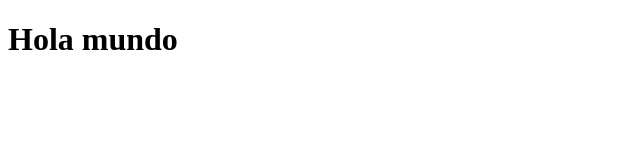
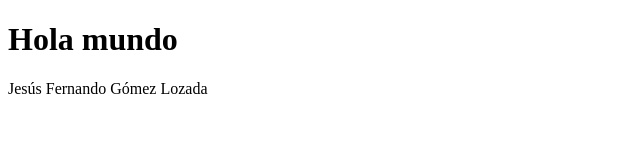
Before and after one commit to JesFernandoGL/prueba, a plain HTML site: page index.html in a window 1280 px wide. Shown: the whole page, without its empty margins (0-640 px from the left). Drawn offline with Linux system fonts and the light colour scheme.

Commit message:
Update index.html

```diff
--- a/index.html
+++ b/index.html
@@ -7,6 +7,7 @@
 </head>
 <body>
     <h1>Hola mundo</h1>
+    <p>Jesús Fernando Gómez Lozada</p>
 
 </body>
 </html>
```
